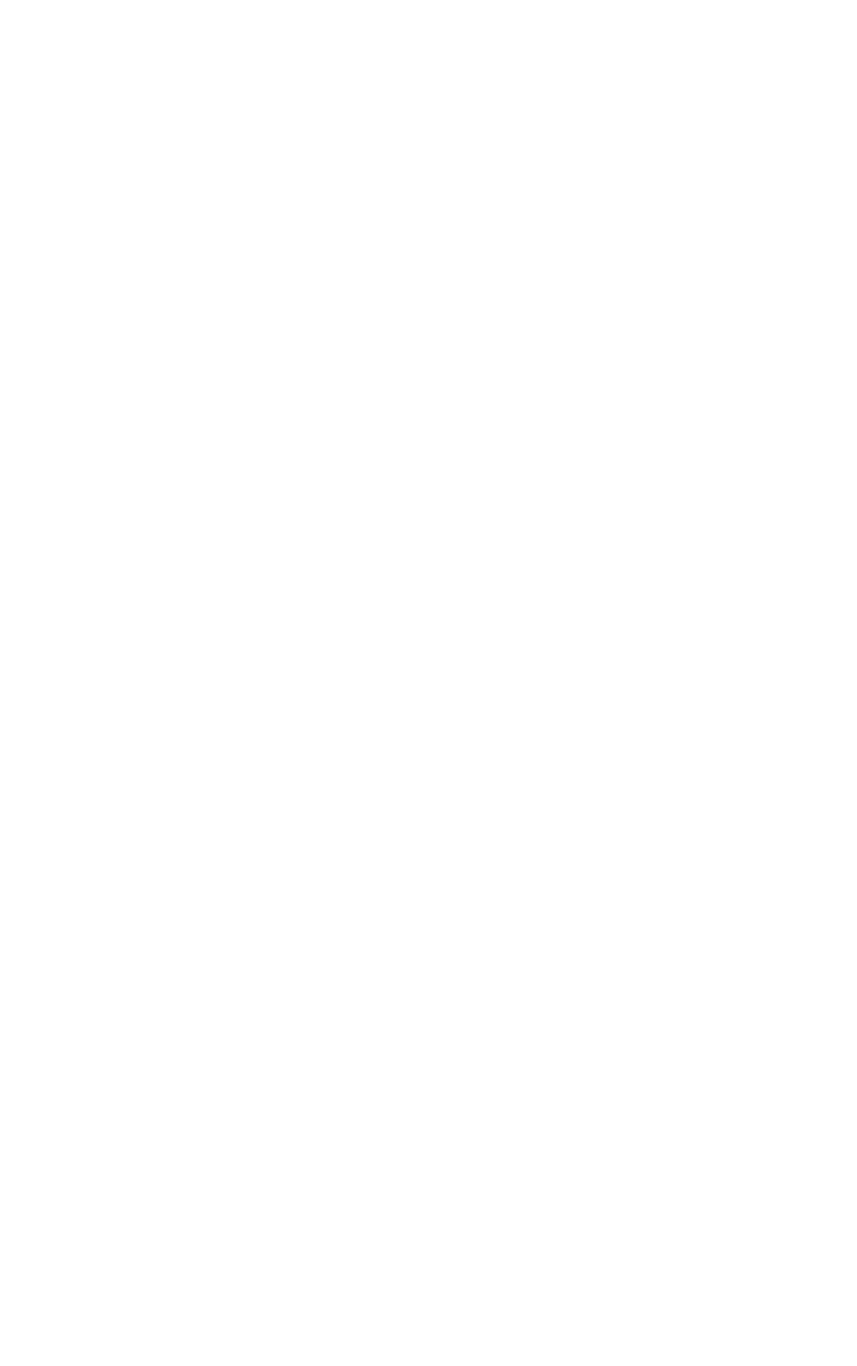
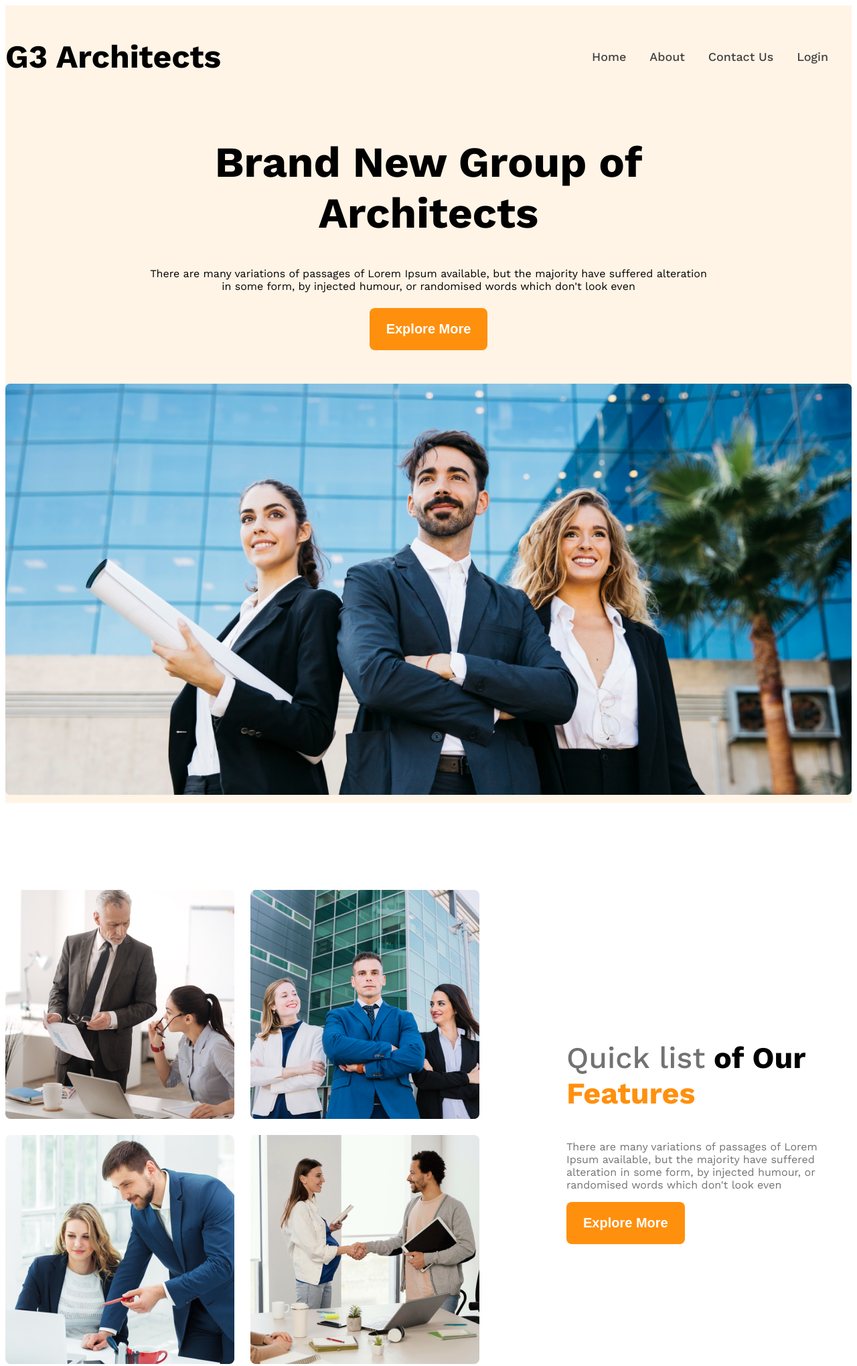
Before and after one commit to sahadat-nayem/G3-Architects-Website, a plain HTML site: page index.html in a window 1280 px wide. Shown: the top 2040 px of the page at 67% size. Before the commit the page ends 800 px from the top, so only its background shows below. Drawn offline with nearby package versions, Linux system fonts and the light colour scheme; a web font is replaced by a local one.

Commit message:
made team responsive and added fact stucture

```diff
--- a/index.html
+++ b/index.html
@@ -6,12 +6,78 @@
     <title>G3 Architects</title>
     <link rel="stylesheet" href="styles/architects.css">
 </head>
-<body>
-    <header>
-
+<body class="work-sans-font">
+    <header class="bg-light">
+        <nav class="navbar display-flex">
+            <h3 class="brand">G3 Architects</h3>
+            <ul class="nav-links display-flex">
+                <li class="nav-item"><a href="" class="nav-link text-gray">Home</a></li>
+                <li class="nav-item"><a href="" class="nav-link text-gray">About</a></li>
+                <li class="nav-item"><a href="" class="nav-link text-gray">Contact Us</a></li>
+                <li class="nav-item"><a href="" class="nav-link text-gray">Login</a></li>
+            </ul>
+        </nav>
+        <div class="banner">
+            <div class="banner-content">
+                <h1 class="banner-title">Brand New Group of Architects</h1>
+            <p class="banner-description">There are many variations of passages of Lorem Ipsum available, but the majority have suffered alteration in some form, by injected humour, or randomised words which don't look even</p>
+            <button class="btn-primary">Explore More</button>
+            </div>
+            <img class="banner-image" src="images/banner.png" alt="">
+        </div>
     </header>
     <main>
 
+        <!-- Teams section start -->
+        <section class="teams display-flex">
+            <div class="teams-img-container">
+                <img src="images/team1.png" alt="Two Architects discussing  about design">
+                <img src="images/team2.png" alt="">
+                <img src="images/team3.png" alt="">
+                <img src="images/team4.png" alt="">
+            </div>
+            <div class="our-features">
+                <h3 class="section-title">
+                    <span id="quick-list" class="text-light-gray">Quick list</span> <span>of Our</span> <span class="text-primary">Features</span>
+                </h3>
+                <p class="features-description text-light-gray">There are many variations of passages of Lorem Ipsum available, but the majority have suffered alteration in some form, by injected humour, or randomised words which don't look even</p>
+                <button class="btn-primary">Explore More</button>
+            </div>
+        </section>
+
+        <!-- Features will enjoy -->
+         <section>
+            <h3 class="section-title">Some Facts</h3>
+            <p class="text-light-gray">There are many variations of passages of Lorem Ipsum available, but the majority have suffered alteration.</p>
+            <div class="facts-container">
+                <!-- .fact*4>img.fact-icon+h4.fact-number+h5.fact-name  -->
+                <div class="fact">
+                    <img src="" alt="" class="fact-icon">
+                    <h4 class="fact-number"></h4>
+                    <h5 class="fact-name"></h5>
+                </div>
+                <div class="fact">
+                    <img src="" alt="" class="fact-icon">
+                    <h4 class="fact-number"></h4>
+                    <h5 class="fact-name"></h5>
+                </div>
+                <div class="fact">
+                    <img src="" alt="" class="fact-icon">
+                    <h4 class="fact-number"></h4>
+                    <h5 class="fact-name"></h5>
+                </div>
+                <div class="fact">
+                    <img src="" alt="" class="fact-icon">
+                    <h4 class="fact-number"></h4>
+                    <h5 class="fact-name"></h5>
+                </div>
+            </div>
+         </section>
+
+         <!-- Some facts -->
+          <section class="some-facts">
+
+          </section>
     </main>
     <footer>
 
--- a/styles/architects.css
+++ b/styles/architects.css
@@ -0,0 +1,142 @@
+@import url('https://fonts.googleapis.com/css2?family=Azeret+Mono:ital,wght@0,100..900;1,100..900&family=Open+Sans:ital,wght@0,300..800;1,300..800&family=Work+Sans:ital,wght@0,100..900;1,100..900&display=swap');
+
+.brand{
+    font-weight: 700;
+    font-size: 3rem;
+}
+.work-sans-font {
+  font-family: "Work Sans", sans-serif;
+  font-optical-sizing: auto;
+  font-weight: 400
+  font-style: normal;
+}
+
+/* Shared Style */
+.display-flex{
+    display: flex;
+}
+.text-primary{
+    color: #FF900E;
+}
+.btn-primary{
+    background-color: #FF900E;
+    color: white;
+    padding: 20px 25px;
+    font-size: 1.25rem;
+    font-weight: 600;
+    border-radius: 8px;
+    border: none;
+}
+main{
+    max-width: 1440px;
+    margin: 0 auto;
+}
+main >section{
+    margin-top: 130px;
+}
+/* Dark 02 */
+.text-gray{
+    color: #424242;
+}
+/* Dark 03 */
+.text-light-gray{
+    color: #727272;
+}
+.bg-light{
+    background-color: rgba(255, 144, 14, 0.1);
+}
+.section-title{
+    font-size: 2.8rem;
+    font-weight: 700;
+}
+
+/* Header Style */
+
+
+
+/* Navbar Related Style */
+.navbar{
+    justify-content: space-between;
+    align-items: center;
+}
+.banner{
+    font-weight: 700;
+    font-size: 3rem;
+}
+
+.nav-item{
+    list-style: none;
+    margin-right: 35px;
+}
+.nav-link{
+    text-decoration: none;
+    font-weight: 500;
+    font-weight: 500;
+    font-size: 1.12rem;
+}
+.navbar, .banner{
+    max-width: 1440px;
+    margin: 0 auto;
+}
+
+/* Banner Related Style */
+.banner-content{
+    max-width: 850px;
+    margin: 0 auto;
+    text-align: center;
+    margin-bottom: 50px;
+}
+
+.banner-title{
+font-weight: 700;
+font-size: 4rem;
+}
+
+.banner-description{
+    font-weight: 400;
+    font-size: 1rem;
+}
+.banner-image{
+    width: 100%;
+}
+/* Team and feature related style */
+.teams{
+    align-items: center;
+}
+.teams-img-container{
+    display: grid;
+    grid-template-columns: repeat(2, 1fr);
+    gap: 24px;
+}
+
+.our-features{
+    margin-left: 130px;
+    max-width: 530px;
+}
+#quick-list{
+    font-weight: 500;
+}
+
+/* Responsive Media Query */
+@media screen and (max-width:576px) {
+    .navbar,
+     .nav-links,
+     .teams{
+        flex-direction: column;
+    }
+    .teams-img-container{
+        grid-template-columns: repeat(1, 1fr);
+    }
+    .our-features{
+        margin-left: 20px;
+    }
+}
+/* Medium Size device */
+@media screen and (min-width:576px) and (max-width:992px) {
+    .teams{
+        flex-direction: column;
+    }
+    .our-features{
+        margin: 50px auto;
+    }
+}
```
Also changed, not shown: images/architect.png (added), images/banner.png (added), images/icons/customers.png (added), images/icons/email.png (added), images/icons/projects.png (added), images/icons/ribon.png (added), images/sponsors/amazon.png (added), images/sponsors/figma.png (added), images/sponsors/google.png (added), images/sponsors/spotify.png (added), images/sponsors/telerama.png (added), images/team1.png (added), images/team2.png (added), images/team3.png (added), 1 more files.
